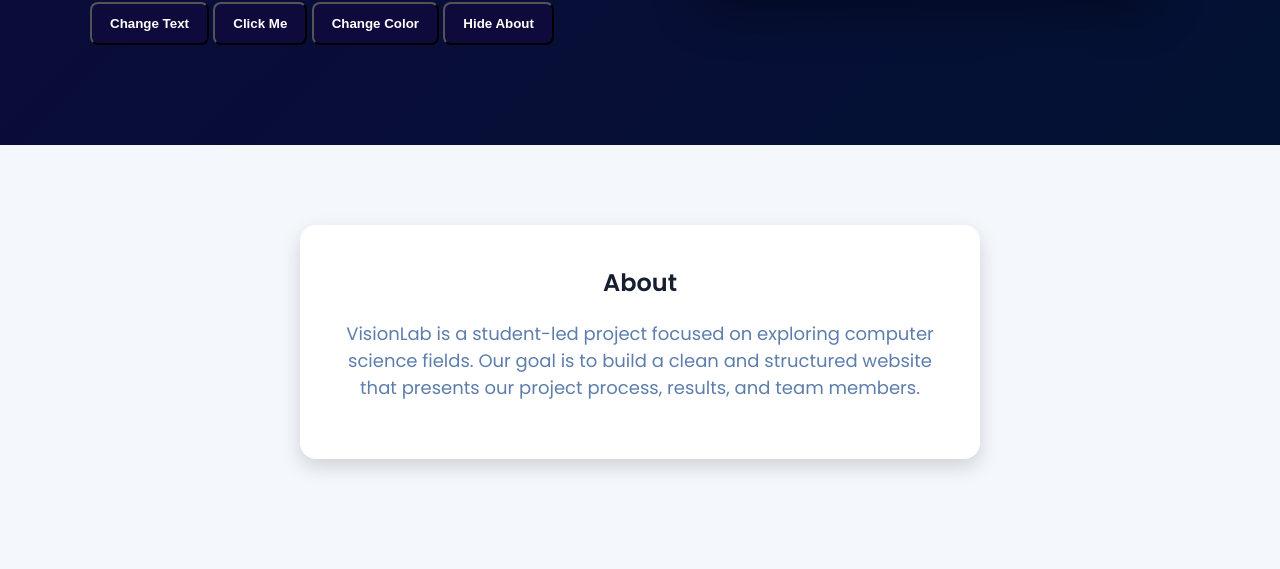
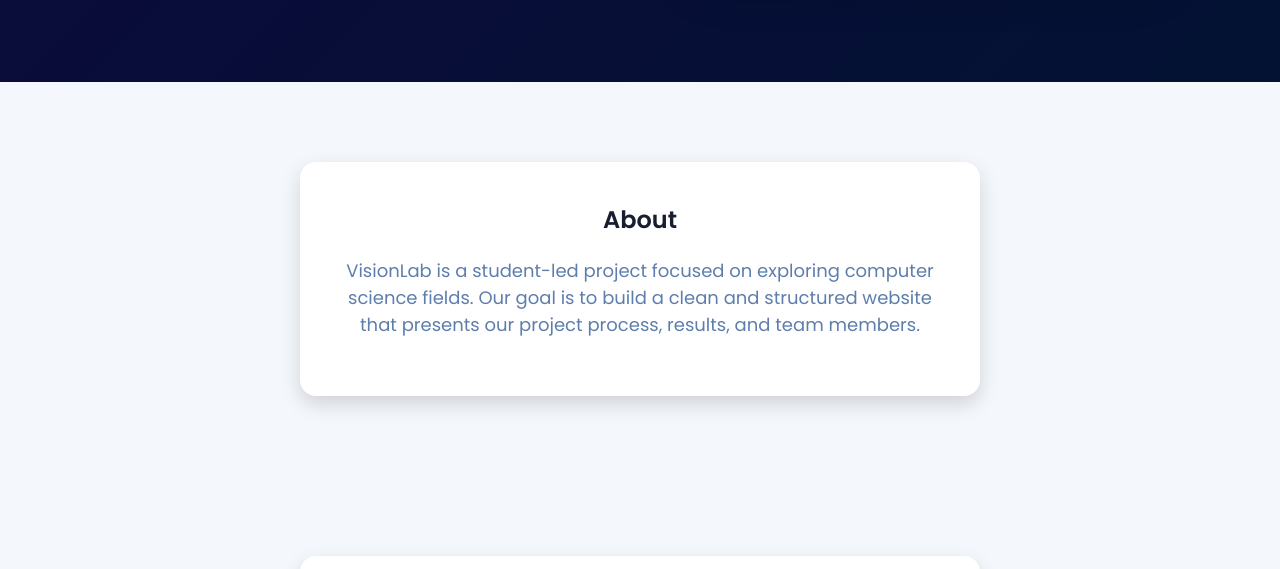
Before and after one commit to OpenVisionLab/website, a plain HTML site: page index.html in a window 1280 px wide. Shown: the part 531-1100 px from the top of the page. Drawn offline with Linux system fonts and the light colour scheme.

Commit message:
delete the unnecessary part

```diff
--- a/index.html
+++ b/index.html
@@ -257,23 +257,6 @@
                     A group of students interested in various computer science fields,
                     including ML and AI, who enjoy challenging themselves through projects.
                 </p>
-
-                <button onclick="changeText()" class="info-button">
-                    Change Text
-                </button>
-
-                <button onclick="showMessage()" class="info-button">
-                    Click Me
-                </button>
-
-                <button onclick="changeHeroColor()" class="info-button">
-                    Change Color
-                </button>
-
-                <button onclick="toggleAboutCard()" class="info-button">
-                    Hide About
-                </button>
-                <p id="message"></p>
             </div>
 
             <div class="hero-image-box">
@@ -324,61 +307,5 @@
         <p>© 2026 VisionLab. All rights reserved.</p>
     </footer>
 
-    <script>
-    function showMessage() {
-        document.getElementById("message").innerHTML = "Welcome to VisionLab!";
-    }
-    function changeText() {
-        document.getElementById("intro-text").innerHTML =
-        "We also explore Web Development, Data Science, and real-world projects!";
-    }
-
-    let isChanged = false;
-
-    function changeHeroColor() {
-        const hero = document.getElementById("hero-section");
-
-        if (isChanged === false) {
-            hero.style.background = "linear-gradient(135deg, #064e3b, #022c22)";
-            isChanged = true;
-        } else {
-            hero.style.background = "linear-gradient(135deg, #0c0a3c, #031233)";
-            isChanged = false;
-        }
-    }
-
-    function changeHeroColor() {
-        const hero = document.getElementById("hero-section");
-        const button = event.target;
-
-        if (isChanged === false) {
-            hero.style.background = "linear-gradient(135deg, #064e3b, #022c22)";
-            button.innerText = "Reset Color";
-            isChanged = true;
-        } else {
-            hero.style.background = "linear-gradient(135deg, #0c0a3c, #031233)";
-            button.innerText = "Change Color";
-            isChanged = false;
-        }
-    }
-
-    let isAboutVisible = true;
-
-    function toggleAboutCard() {
-        const aboutCard = document.getElementById("about-card");
-        const button = event.target;
-
-        if (isAboutVisible === true) {
-            aboutCard.style.display = "none";
-            button.innerText = "Show About";
-            isAboutVisible = false;
-        } else {
-            aboutCard.style.display = "block";
-            button.innerText = "Hide About";
-            isAboutVisible = true;
-        }
-    }
-    </script>
-
 </body>
 </html>
```
